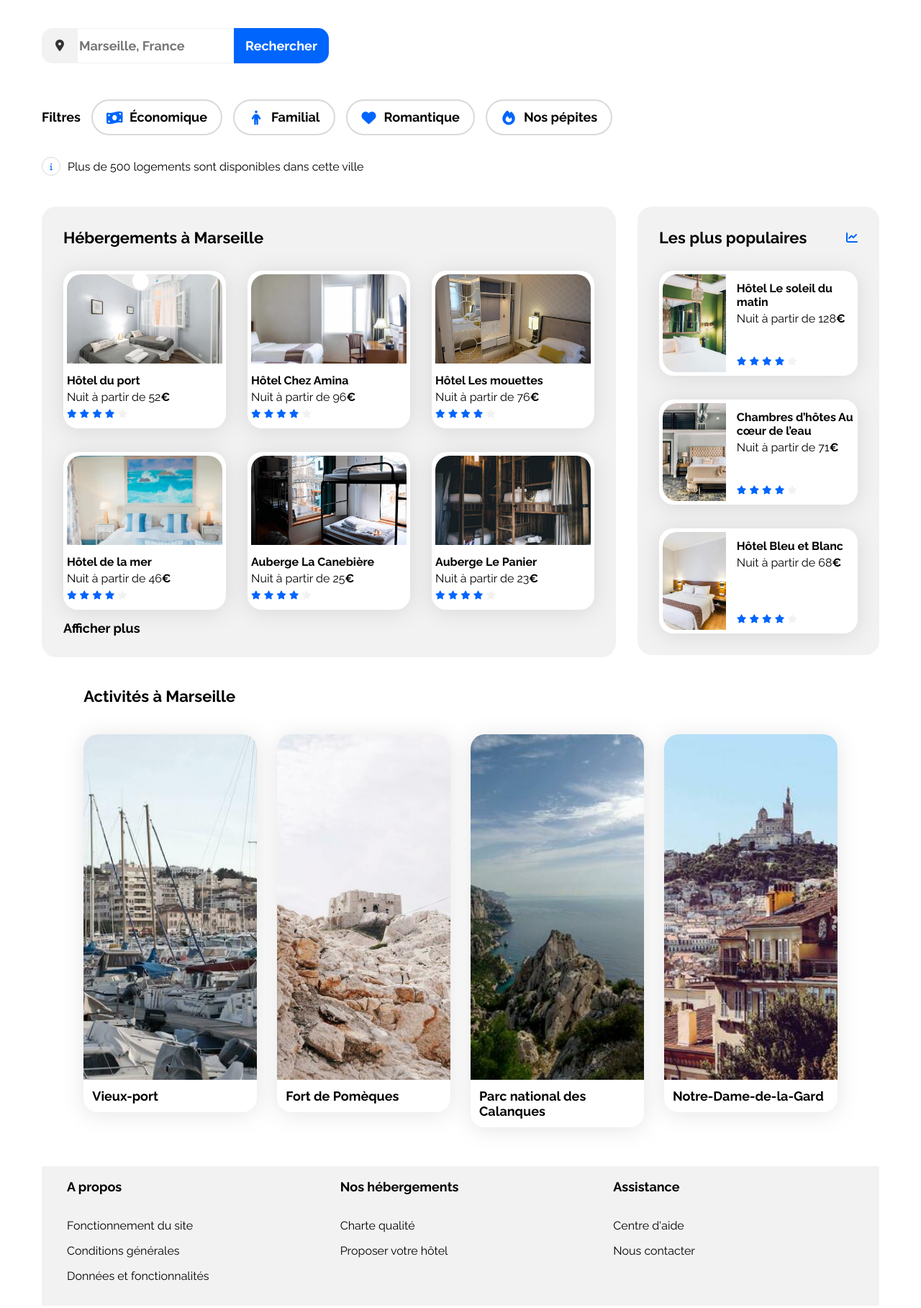
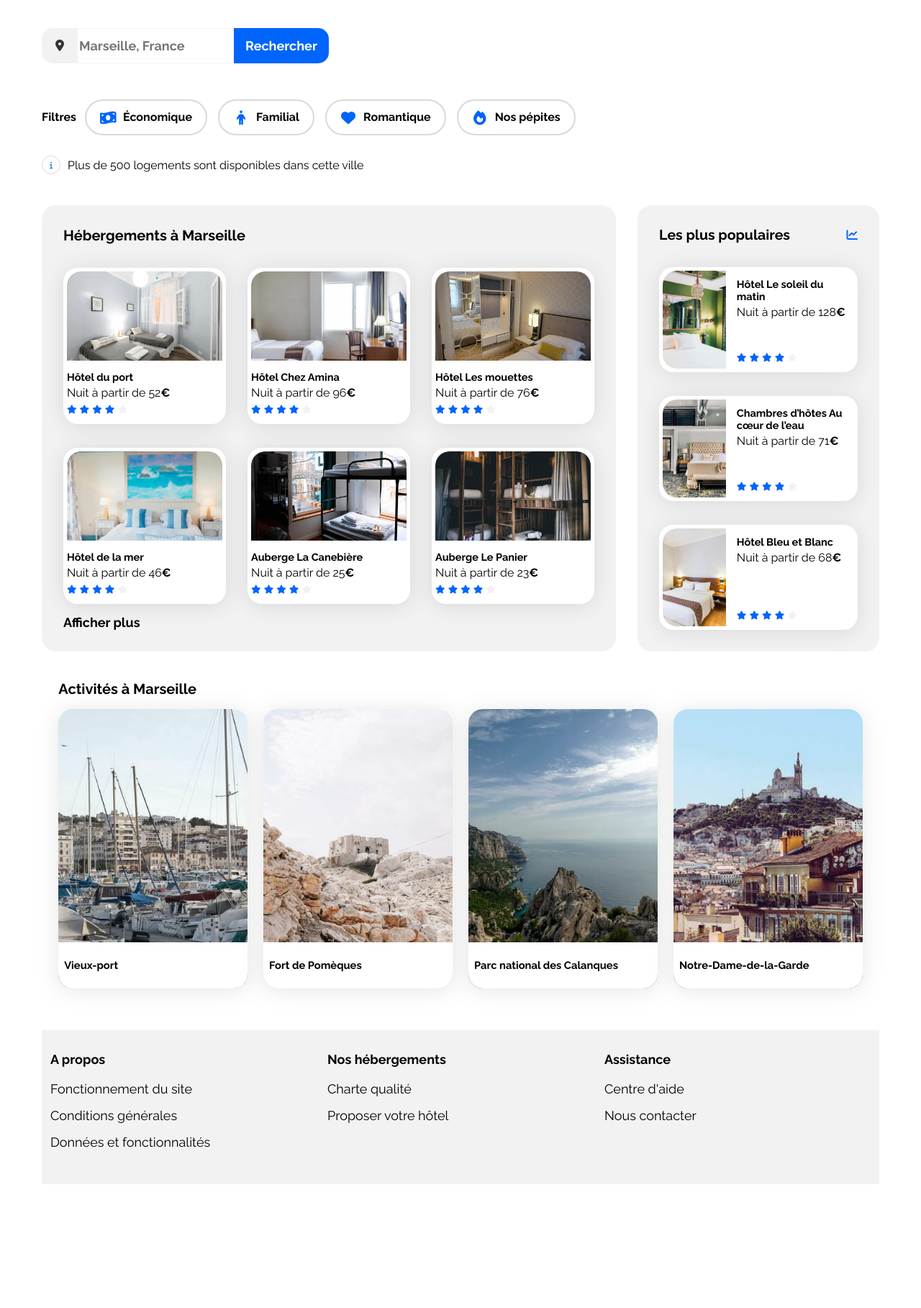
Before and after one commit to Manonrult/OC-projet-2--Booki, a plain HTML site: page index.html in a window 1280 px wide. Shown: the part 160-1977 px from the top of the page at 72% size. After the commit the page ends 1813 px from the top, so only its background shows below. Drawn offline with Linux system fonts and the light colour scheme.

Commit message:
Version tablette ok

```diff
--- a/css/style.css
+++ b/css/style.css
@@ -59,13 +59,13 @@ a {
 }
 
 h2{
-    font-size: 22px;
+    font-size: 20px;
 }
 h3{
     font-size: 18px;
 }
 h4{
-    font-size : 16px;
+    font-size : 15.5px;
 }
 /****** Header *******/
 #menu {
@@ -155,15 +155,15 @@ header {
 .liste-filtres {
    display: flex;
    list-style: none;
-   font-size: 18px ;
    font-weight: bold;
-   gap : 15px;
+   font-size: 16px;
+   gap : 12px;
    padding-left: 0px;
    align-items: center;
 
 }
 .texte-filtre{
-    font-size : 18px;
+    font-size : 16px;
     font-weight: bold;
 }
 
@@ -176,8 +176,14 @@ header {
     height: 50px;
     display: flex;
     flex-wrap: nowrap;
-    justify-content: center;
     align-items: center;
+    }
+
+.liste-filtres .boutons-container{
+    display: flex;
+    flex-wrap: wrap;
+    gap : 15px;
+    flex-grow: 1;
 }
 
 .image-filtre{
@@ -257,6 +263,7 @@ header {
 .cartes-hebergements .card-title{
     margin-top: 10px;
     margin-bottom: 4px;
+    font-size: 14.5px;
 }
 
 .cartes-hebergements .card-subtitle {
@@ -274,6 +281,7 @@ header {
 }
 
 .afficher-plus{
+    margin-top: 55px;
     font-weight: bold;
     font-size: 18px;
  }
@@ -281,11 +289,15 @@ header {
 .populaires {
     width: 32%;
 }
+.populaires h2{
+    font-size: 19.5px;
+}
 
 .populaires-title {
     display: flex;
     justify-content: space-between;
     align-items: center;
+    font-size: 15.5px;
 }
 
 .populaires-cards .card {
@@ -312,6 +324,7 @@ header {
 .populaires-cards .card-title {
     margin-top: 10px;
     margin-bottom: 4px;
+    font-size: 14.5px;
 }
 
 .populaires-cards .card-subtitle {
@@ -324,85 +337,93 @@ header {
 
 /*******Activités********/
 .activite {
-   padding: 2% 5%;
+    padding: 2%;
+    margin-bottom: 3%;
+
     /*width : 100vw;
 
    /*width: calc(100% - 30px);*/
 }
 
 .cartes-activites{
-    display: flex;
-    justify-content: space-between;
-    flex-wrap: nowrap;
-    gap: 2%; ;
-    padding-top: 2%;
-    padding-bottom: 2%;
-    align-items: stretch;
+    display: grid;
+    grid-template-columns: repeat(4, 1fr);
+    gap: 2%;
    /* padding: 20px 20px 20px 0px;
    /* max-width: 1440px;*/
    /* margin : 0 auto;*/
 }
 
+
 .cartes-activites a{
     /*flex : 1 1 calc(25% - 22.5px); /*4 colonnes avec un gap de 30px = 30*3/4=22.5px*/
-    width : 23%;
-    margin-bottom: 1%;
+   /* width : 23uw;
+    min-width: 23uw;
+    height : 26uh;
+    min-height: 26uh;;*/
+   /* margin-bottom: 1%;
     display: flex;
-    flex-direction: column;
+    flex-direction: column;*/
 }
 
  .cartes-activites .card {
+    aspect-ratio: 297.5 / 439; /* ratio forcé */
+    position: relative;
+    overflow: hidden;
+    width: 100%;
     padding: 0px;
-    display : flex;
-    flex-direction: column;
-    flex-basis: 23%;
-    height: 100%;
 }
 
 .cartes-activites .card-content{
-    padding: 5% 5%;
+    position: absolute;
     display: flex;
-    flex-direction: column;
-    justify-content: center;
     align-items: flex-start;
-    flex-grow: 1;
-    ;
+    bottom: 0;
+    background: white;
+    width: 100%;
+    padding: 7% 3%;
 }
 
 .cartes-activites img{
-    width : 100%;
-    /*min-width: 0%;*/
-   height: 60vh;
-    object-fit: cover;
-    border-top-left-radius: 20px ;
-    border-top-right-radius: 20px;
+    width: 100%;
+    height: 100%;
+    object-fit: cover; /* rempli le cadre sans déformation */
+    display: block;
 }
 
 .cartes-activites .card-title{
+    font-size: 92%;
     margin: 0;
-    font-size: 18px;
-    flex-wrap: nowrap
+    padding-top: 5px;
+    padding-bottom: 5px;
 }
 
 /******** Footer ********/
 .footer{
     display: flex;
     justify-content: flex-start;
-    padding: 0px 20px;
+    padding: 12px 12px;
     gap: 15px;
     background-color:#F2F2F2 ;
+    margin-top: 0px;
 }
+.footer h3{
+    margin-bottom: 0;
+}
+
 .footer li{
     list-style: none;
     margin-bottom: 16px;
+    font-size: 18px;
+}
 
-    }
 .footer ul{
     padding-left: 0px;
+    font-size: 20px;
 }
 
 .colonne-footer {
-    padding : 0px 15px;
+    padding : 0px 0px;
     display: flex;
     flex-direction: column;
     justify-content: flex-start;
@@ -423,6 +444,9 @@ header {
 }
 /* Medium devices (tablets, less/equal than 1024px) */
 @media (max-width: 1024px) {
+    .texte-filtre{
+        font-size: 14.5px;
+    }
     .hebergements-and-populaires {
         flex-direction: column;
     }
@@ -431,7 +455,6 @@ header {
         width: 100%;
         padding-left: 1px;
     }
-
 
     .populaires {
         width: 100%;
@@ -457,57 +480,64 @@ header {
     }
 
     .cartes-hebergements{
-        gap : 25px;
+        gap : 20px;
     }
 
-    /*h4{
-        font-size: 3px;
-    }
-    }
-   /* .cartes-activites{
-        padding : 20px;
-    }*/
-    /*.cartes-activites .a{
-      /* width: 20%;*/
-      /*flex : 0 0 auto;*/
-      /*width : calc((100% - 90px)/4);
-           /* flex-grow: 0;
-      flex-shrink : 1;
-       min-width: 220px;
-       max-width: unset;*/
+    .cartes-hebergements .card-title{
+        font-size: 14px;
 
     }
-   /*.cartes-activites img{
-    /*width : 100%;*/
-   /* height: auto;
-    aspect-ratio: 2.25 / 2;
+    .cartes-hebergements .card-subtitle{
+        font-size: 13px;
+    }
+
+    .activite{
+        padding: 2% 3%;
+    }
+
+    .cartes-activites .card{
+        aspect-ratio: 193.5 / 270;
+    }
+    .cartes-activites .card-content{
+        display: flex;
+        flex-wrap: wrap;
+        height: 15%;
+        align-items: center;
+        font-size: 80%;
+    }
+
+    .liste-filtres{
+        flex-direction: column;
+        align-items: flex;
+        gap: 20px;
 
     }
-    .cartes-activites .card{
-      /*  height : 200px ;*/
-      /* aspect-ratio: 3 / 4;
-             /* flex-shrink: 0;*/
-     /* height : auto;
-      flex : 1 ;
-      display: flex;
-      flex-direction: column;
 
+    .liste-filtres li:first-child{
+        margin-right: 0;
+        margin-bottom: 10px;
+        width : 100%;
+        text-align: left;
 
     }
-    .activite {
-        padding : 20px ;
-        width : calc(100% - 30px);
+
+    .liste-filtres li:not(:first-child){
+        width : 100%;
+        display: flex;
+        flex-wrap: wrap;
+        justify-content: flex-start;
+        align-items: stretch;
+        gap : 15px;
     }
-    /*.cartes-activites{
-        padding : 20px ;*/
 
-    /*.cartes-activites h4{
-        /*align-items : center;
-        display : flex ;
-        align-items: center;
-        justify-content: flex-start;
-        flex-grow: 1;*/
-        height : 20%;*/
+    .footer{
+        gap:20px;
+    }
+    .footer li{
+        font-size: 12px;
+    }
+    .footer ul{
+        font-size: 15px;
     }
 }
 
--- a/index.html
+++ b/index.html
@@ -16,7 +16,7 @@
 
 <body>
     <div class="main-container">
-        <header></header>
+        <header>
             <nav>
                 <ul id="menu">
                     <li><a href="#hebergements">Hébergements</a></li>
@@ -42,28 +42,30 @@
                 <div class="filtres">
                     <ul class="liste-filtres">
                         <li>Filtres</li>
-                        <li><button type="submit" class="bouton-filtre">
+                        <li class="boutons-container">
+                            <button type="submit" class="bouton-filtre">
                                 <span class="image-filtre"><i class="fa-solid fa-money-bill-wave"></i> </span>
                                 <span class="texte-filtre">Économique</span>
-                        </button></li>
+                            </button>
 
-                        <li><button type="submit" class="bouton-filtre">
+                            <button type="submit" class="bouton-filtre">
                                 <span class="image-filtre"><i class="fa-solid fa-person"></i> </span>
                                 <span class="texte-filtre">Familial</span>
-                        </button></li>
+                            </button>
 
-                        <li><button type="submit" class="bouton-filtre">
+                            <button type="submit" class="bouton-filtre">
                                 <span class="image-filtre"><i class="fa-solid fa-heart"></i> </span>
                                 <span class="texte-filtre">Romantique</span>
-                        </button></li>
+                            </button>
 
-                        <li><button type="submit" class="bouton-filtre">
+                            <button type="submit" class="bouton-filtre">
                                 <span class="image-filtre"><i class="fa-solid fa-fire"></i> </span>
                                 <span class="texte-filtre">Nos pépites</span>
-                        </button></li>
+                            </button>
+                        </li>
                     </ul>
                 </div>
-
+            </header>
                 <div class="info">
                      <i class="fa-solid fa-info"></i>
                      <p> Plus de 500 logements sont disponibles dans cette ville</p>
@@ -310,11 +312,13 @@
                             <img src="./images/activites/florian-wehde.jpg" alt="Image de Notre-Dame-de-la-Garde">
                             <div class="card-content">
                                 <div class="card-txt">
-                                    <h4 class="card-title">Notre-Dame-de-la-Gard</h4>
+                                    <h4 class="card-title">Notre-Dame-de-la-Garde</h4>
                                  </div>
                             </div>
                         </article>
                     </a>
+
+             </section>
         </main>
         <footer>
             <div class="footer">
```
Lines whose indentation alone changed are shown as unchanged.
